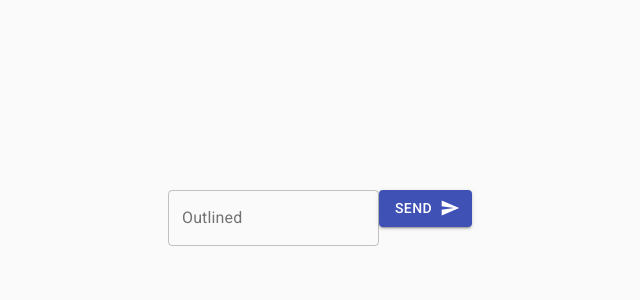
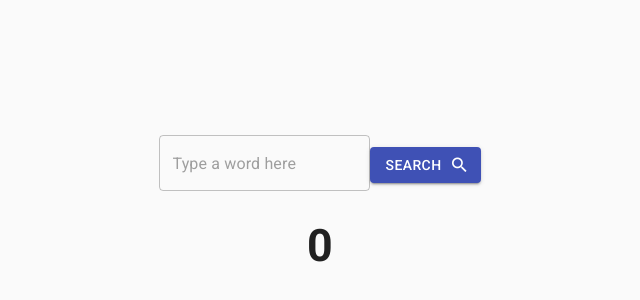
Before and after one commit to henry-hartzler/vocab-game, a React (Vite) app: page / in a window 1280 px wide. Shown: the part 182-482 px from the top of the page, without its empty margins (320-960 px from the left). Built offline with nearby package versions, Linux system fonts and the light colour scheme.

Commit message:
getting index of word received by endpoint api

```diff
--- a/src/App.jsx
+++ b/src/App.jsx
@@ -6,9 +6,7 @@ import { store } from './shared/store'
 function App() {
 	return (
 		<Provider store={store}>
-			<div className='App'>
-				<HomePage />
-			</div>
+			<HomePage />
 		</Provider>
 	)
 }
--- a/src/components/RandomWord.jsx
+++ b/src/components/RandomWord.jsx
@@ -1,5 +1,10 @@
+import { useSelector } from 'react-redux'
+
 const RandomWord = () => {
-	return <h1>Hello World</h1>
+	const wordsArray = useSelector((state) => state.words.wordsArray)
+	const randomIndex = Math.floor(Math.random() * wordsArray.length)
+
+	return <h1>{randomIndex}</h1>
 }
 
 export default RandomWord
--- a/src/features/words/wordsSlice.js
+++ b/src/features/words/wordsSlice.js
@@ -1,5 +1,4 @@
 import { createSlice, createAsyncThunk } from '@reduxjs/toolkit'
-import { baseUrl } from '../../shared/baseUrl'
 import axios from 'axios'
 
 export const fetchWords = createAsyncThunk('words/fetchWords', async (word) => {
@@ -30,5 +29,4 @@ const wordsSlice = createSlice({
 	},
 })
 
-export const { logWord, removeWord } = wordsSlice.actions
 export const wordsReducer = wordsSlice.reducer
--- a/src/pages/HomePage.jsx
+++ b/src/pages/HomePage.jsx
@@ -3,30 +3,38 @@ import CssBaseline from '@material-ui/core/CssBaseline'
 import Container from '@material-ui/core/Container'
 import Button from '@material-ui/core/Button'
 import Icon from '@material-ui/core/Icon'
-import TextField from '@material-ui/core/TextField'
+import OutlinedInput from '@material-ui/core/OutlinedInput'
+import { useState } from 'react'
+import { useDispatch } from 'react-redux'
+import { fetchWords } from '../features/words/wordsSlice'
+import RandomWord from '../components/RandomWord'
 
 export default function HomePage() {
+	const dispatch = useDispatch()
+
+	const [text, setText] = useState('')
+
 	return (
 		<React.Fragment>
 			<CssBaseline />
 			<Container maxWidth='lg'>
-				<form
-					noValidate
-					autoComplete='off'
-				>
-					<TextField
-						id='outlined-basic'
-						label='Outlined'
+				<OutlinedInput
+					placeholder='Type a word here'
 					variant='outlined'
+					value={text}
+					onChange={(e) => setText(e.target.value)}
 				/>
 				<Button
 					variant='contained'
 					color='primary'
-						endIcon={<Icon>send</Icon>}
+					endIcon={<Icon>search</Icon>}
+					onClick={() => dispatch(fetchWords(text))}
 				>
-						Send
+					Search
 				</Button>
-				</form>
+			</Container>
+			<Container>
+				<RandomWord />
 			</Container>
 		</React.Fragment>
 	)
--- a/src/shared/store.js
+++ b/src/shared/store.js
@@ -1,14 +1,10 @@
-import {
-	configureStore,
-	getDefaultMiddleware,
-	combineReducers,
-} from '@reduxjs/toolkit'
+import { configureStore } from '@reduxjs/toolkit'
 import { wordsReducer } from '../features/words/wordsSlice'
 import { logger } from 'redux-logger'
 
 export const store = configureStore({
-	reducer: combineReducers({
+	reducer: {
 		words: wordsReducer,
-	}),
+	},
 	middleware: (getDefaultMiddleware) => getDefaultMiddleware().concat(logger),
 })
```
Lines whose indentation alone changed are shown as unchanged.
